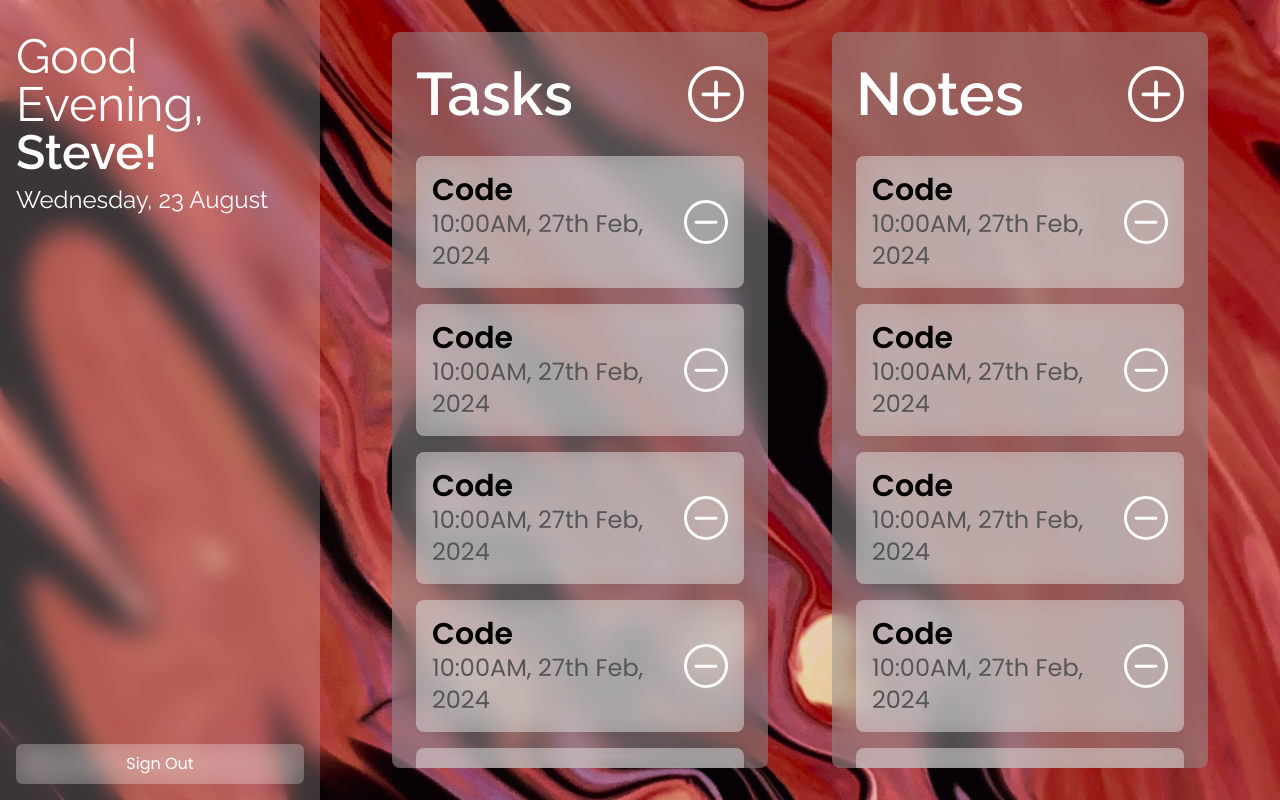
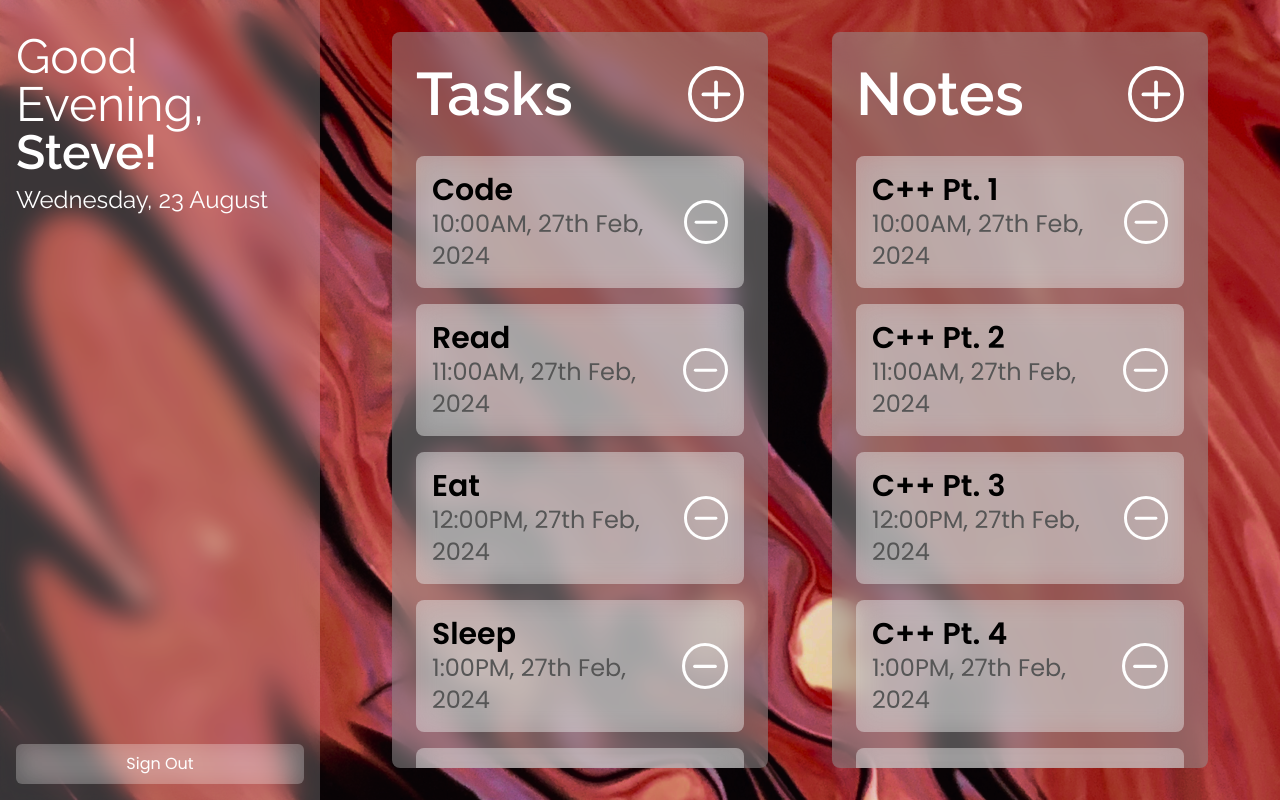
Before and after one commit to SteveGremory/Trask, a Next.js app: page /tasks in a window 1280 px wide. Built offline with nearby package versions, Linux system fonts and the light colour scheme.

Commit message:
Distributed components into their respective folders

```diff
--- a/app/globals.css
+++ b/app/globals.css
@@ -17,6 +17,7 @@
 }
 
 body {
+  scroll-behaviour: smooth;
   color: rgb(var(--foreground-rgb));
   background: linear-gradient(
       to bottom,
--- a/app/tasks/page.tsx
+++ b/app/tasks/page.tsx
@@ -1,5 +1,7 @@
 import Image from "next/image";
 import { poppins, raleway } from "../layout";
+import { Task, TaskInterface } from "@/components/task/task";
+import { Note, NoteInterface } from "@/components/notes/notes";
 
 function getdateformatted() {
   var days = [
@@ -34,42 +36,62 @@ function getdateformatted() {
   return `${day_name}, ${todays_date} ${month}`;
 }
 
-const Item = () => {
-  return (
-    <>
-      {/* Item starts */}
-      <li className="mb-4 bg-white bg-opacity-[.36] backdrop-blur-md rounded-lg">
-        <div className="p-4 pl-4 flex justify-between">
-          <div className="text">
-            <h2 className={`text-black font-semibold text-3xl`}>Code</h2>
-            <h2 className={`text-[#565656] text-2xl`}>
-              10:00AM, 27th Feb, 2024
-            </h2>
-          </div>
-          <button>
-            <Image
-              priority
-              src="/minus.svg"
-              height={48}
-              width={48}
-              alt="Add a task"
-            />
-          </button>
-        </div>
-      </li>
-      {/* Item ends */}
-    </>
-  );
-};
+const tasks = [
+  {
+    name: "Code",
+    time: "10:00AM, 27th Feb, 2024",
+  },
+  {
+    name: "Read",
+    time: "11:00AM, 27th Feb, 2024",
+  },
+  {
+    name: "Eat",
+    time: "12:00PM, 27th Feb, 2024",
+  },
+  {
+    name: "Sleep",
+    time: "1:00PM, 27th Feb, 2024",
+  },
+  {
+    name: "Repeat",
+    time: "2:00PM, 27th Feb, 2024",
+  },
+];
+
+const notes = [
+  {
+    name: "C++ Pt. 1",
+    time: "10:00AM, 27th Feb, 2024",
+  },
+  {
+    name: "C++ Pt. 2",
+    time: "11:00AM, 27th Feb, 2024",
+  },
+  {
+    name: "C++ Pt. 3",
+    time: "12:00PM, 27th Feb, 2024",
+  },
+  {
+    name: "C++ Pt. 4",
+    time: "1:00PM, 27th Feb, 2024",
+  },
+  {
+    name: "C++ Pt. 5",
+    time: "2:00PM, 27th Feb, 2024",
+  },
+];
 
 export default function Home() {
   return (
-    <div
-      className="h-screen bg-cover bg-no-repeat"
-      style={{
-        backgroundImage: "url('/background.png')",
-      }}
-    >
+    <div className="h-screen relative">
+      <Image
+        src="/background.png"
+        layout="fill"
+        objectFit="cover"
+        objectPosition="center"
+        alt="Background"
+      />
       {/* Outer Flexbox for the division into 20:80 */}
       <div className="flex flex-row">
         {/* Sidebar content goes here */}
@@ -115,11 +137,11 @@ export default function Home() {
                     </button>
                   </div>
 
-                  <ul
-                    className={`${poppins.className} flex flex-col mt-8 h-full`}
-                  >
-                    {Array.from({ length: 100 }, (_, i) => (
-                      <Item key={i} />
+                  <ul className={`${poppins.className} flex flex-col mt-8`}>
+                    {tasks.map((task: TaskInterface) => (
+                      <li key={task.name}>
+                        <Task name={task.name} time={task.time} />
+                      </li>
                     ))}
                   </ul>
                 </div>
@@ -145,11 +167,11 @@ export default function Home() {
                     </button>
                   </div>
 
-                  <ul
-                    className={`${poppins.className} flex flex-col mt-8 h-full`}
-                  >
-                    {Array.from({ length: 100 }, (_, i) => (
-                      <Item key={i} />
+                  <ul className={`${poppins.className} flex flex-col mt-8`}>
+                    {notes.map((note: NoteInterface) => (
+                      <li key={note.name}>
+                        <Note name={note.name} time={note.time} />
+                      </li>
                     ))}
                   </ul>
                 </div>
--- /dev/null
+++ b/components/notes/notes.tsx
@@ -0,0 +1,32 @@
+import Image from "next/image";
+
+export interface NoteInterface {
+  name: string;
+  time: string;
+}
+
+export function Note(note: NoteInterface) {
+  return (
+    <>
+      {/* Item starts */}
+      <div className="mb-4 bg-white bg-opacity-[.36] backdrop-blur-md rounded-lg">
+        <div className="p-4 pl-4 flex justify-between">
+          <div className="text">
+            <h2 className={`text-black font-semibold text-3xl`}>{note.name}</h2>
+            <h2 className={`text-[#565656] text-2xl`}>{note.time}</h2>
+          </div>
+          <button>
+            <Image
+              priority
+              src="/minus.svg"
+              height={48}
+              width={48}
+              alt="Add a Note"
+            />
+          </button>
+        </div>
+      </div>
+      {/* Item ends */}
+    </>
+  );
+}
--- /dev/null
+++ b/components/task/task.tsx
@@ -0,0 +1,32 @@
+import Image from "next/image";
+
+export interface TaskInterface {
+  name: string;
+  time: string;
+}
+
+export function Task(task: TaskInterface) {
+  return (
+    <>
+      {/* Item starts */}
+      <div className="mb-4 bg-white bg-opacity-[.36] backdrop-blur-md rounded-lg">
+        <div className="p-4 pl-4 flex justify-between">
+          <div className="text">
+            <h2 className={`text-black font-semibold text-3xl`}>{task.name}</h2>
+            <h2 className={`text-[#565656] text-2xl`}>{task.time}</h2>
+          </div>
+          <button>
+            <Image
+              priority
+              src="/minus.svg"
+              height={48}
+              width={48}
+              alt="Add a task"
+            />
+          </button>
+        </div>
+      </div>
+      {/* Item ends */}
+    </>
+  );
+}
```
